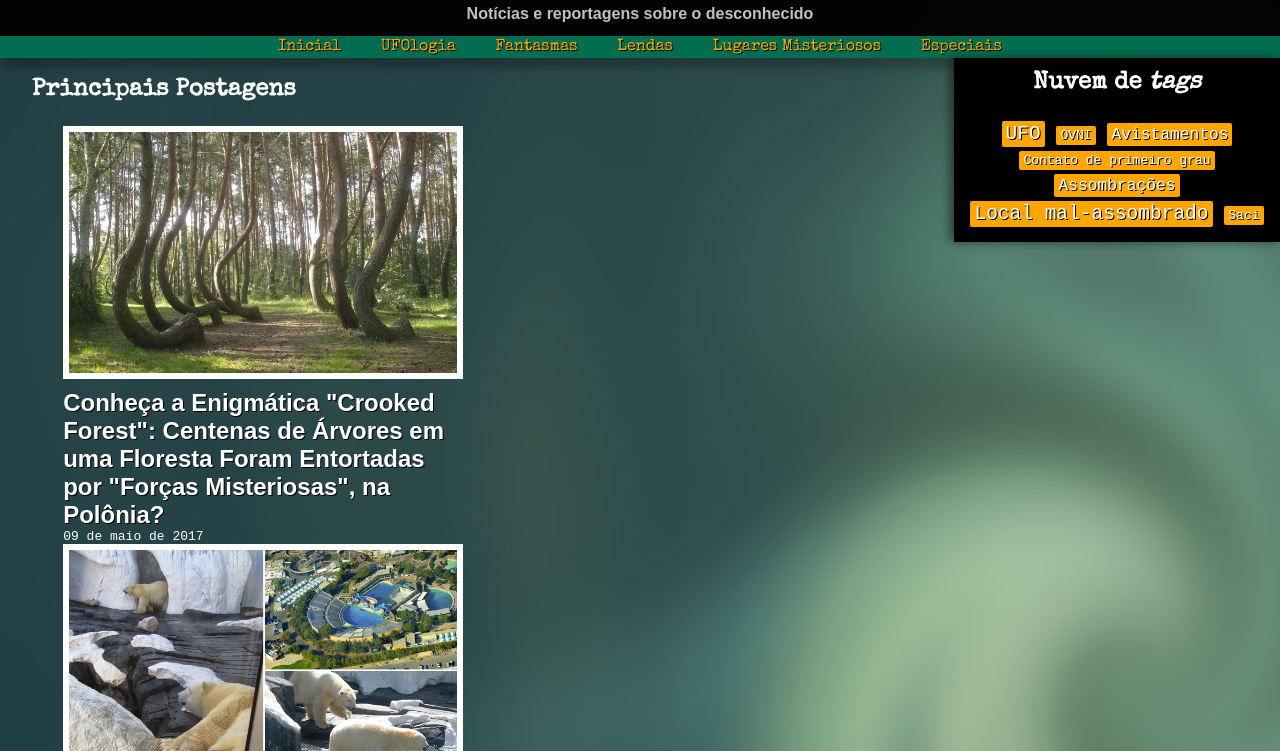
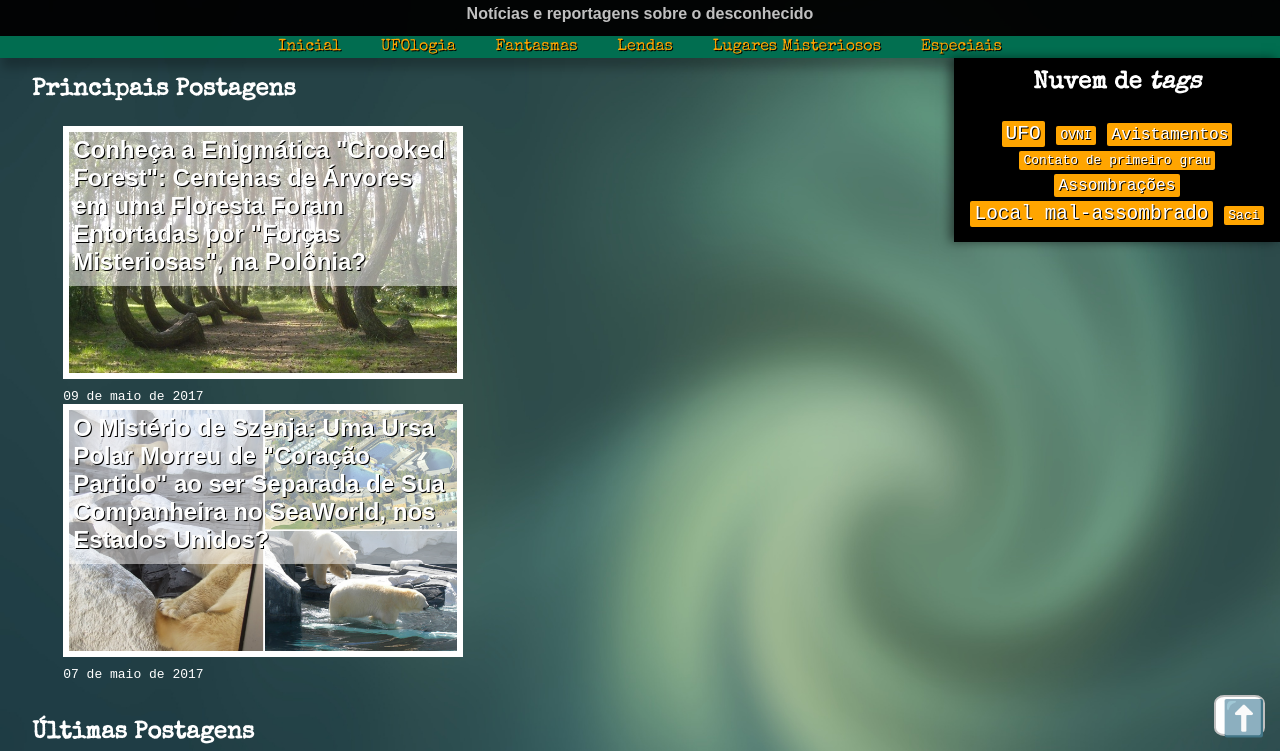
Before and after one commit to vinicius-omf/blog-assombrado, a plain HTML site: page index.html in a window 1280 px wide. Shown: the part 49-800 px from the top of the page. Drawn offline with nearby package versions, Linux system fonts and the light colour scheme; a web font is replaced by a local one.

Commit message:
exercicios

```diff
--- a/estilos.css
+++ b/estilos.css
@@ -233,3 +233,32 @@ footer .texto-rodape {
   content: "⬆️";
   display: inline;
 }
+#tags span{
+	display:inline-block;
+}
+#tags span:active {
+	position: relative;
+    bottom: 2px;
+    right: 2px;
+}
+#tags span:hover {
+	cursor:pointer;
+}
+#posts-principais .post{
+	position: relative;
+
+}
+#posts-principais .titulo{
+	position: absolute;
+	top: 0;
+	left: 0;
+	background-color: rgba(255, 255, 255, 0.5);
+	padding: 10px;
+
+}
+#voltar-topo{
+	position: fixed;
+	bottom: 15px;
+	right: 15px;
+	color: orange;
+}
--- a/index.html
+++ b/index.html
@@ -76,7 +76,7 @@
         </article>
       </section>
 
-
+      <button id="voltar-topo" onclick="window.location.href='#topo-da-pagina'"></button>
     </main>
 
     <footer>
```
